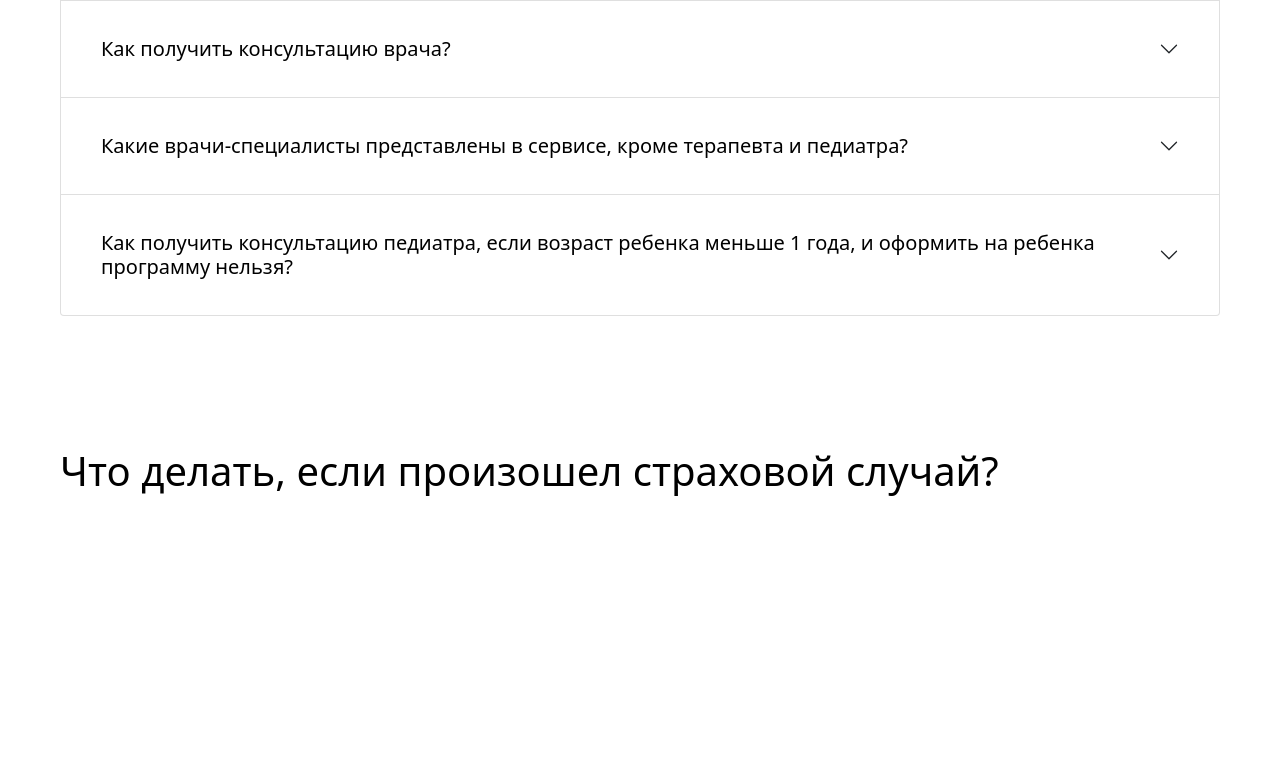
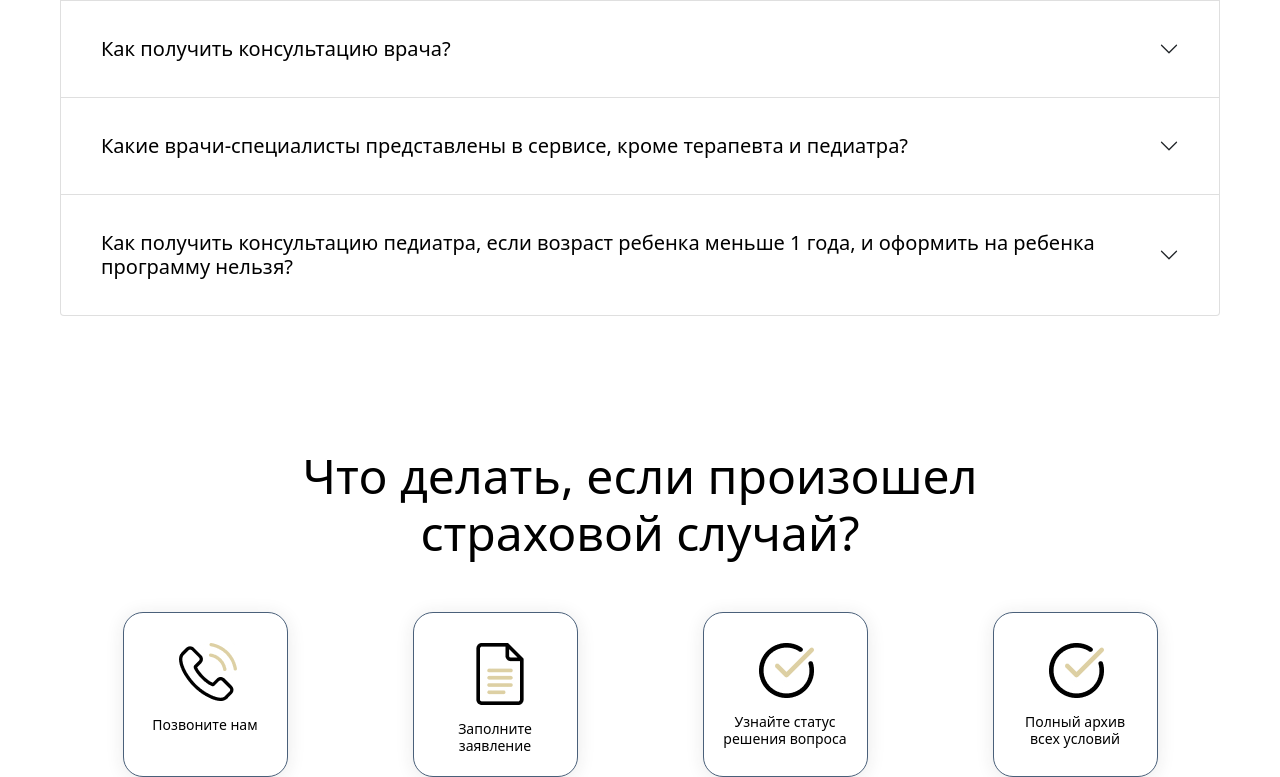
Before and after one commit to hungry-guerilla/---------, a website: page index.html in a window 1280 px wide. Shown: the part 4547-5324 px from the top of the page. Before the commit the page ends 5050 px from the top, so only its background shows below. Drawn offline with nearby package versions, Linux system fonts and the light colour scheme.

Commit message:
six__screen-cards

```diff
--- a/index.html
+++ b/index.html
@@ -356,14 +356,24 @@
             </div>
 
             <div class="six__screen">
-                <h1 class="six__screen-title">Что делать, если произошел страховой случай?</h1>
+                <h1 class="six__screen-title">Что делать, если произошел<br> страховой случай?</h1>
                 <div class="six__screen-cards">
                     <div class="six__screen-cards-item">
-
+                        <img src="./img/phone-call-2 1phn.jpg" class="six__screen-cards-item-img">
+                        <p class="six__screen-cards-item-descr">Позвоните нам</p>
                     </div>
-                    <div class="six__screen-cards-item"></div>
-                    <div class="six__screen-cards-item"></div>
-                    <div class="six__screen-cards-item"></div>
+                    <div class="six__screen-cards-item">
+                        <img src="./img/google-docs 1doc.jpg" class="six__screen-cards-item-img">
+                        <p class="six__screen-cards-item-descr">Заполните<br>заявление</p>
+                    </div>
+                    <div class="six__screen-cards-item">
+                        <img src="./img/comment 1galka.jpg" class="six__screen-cards-item-img">
+                        <p class="six__screen-cards-item-descr">Узнайте статус<br>решения вопроса</p>
+                    </div>
+                    <div class="six__screen-cards-item">
+                        <img src="./img/comment 1galka.jpg" class="six__screen-cards-item-img">
+                        <p class="six__screen-cards-item-descr">Полный архив<br>всех условий</p
+                    </div>
                 </div>
             </div>
         </div>
--- a/sass/style.scss
+++ b/sass/style.scss
@@ -481,3 +481,43 @@ body {
 }
 
 // ---------SIX__SCREEN----------
+
+.six__screen-title {
+    font-style: normal;
+    font-weight: 400;
+    font-size: 48px;
+    line-height: 57px;
+    text-align: center;
+    color: #000000;
+    padding-bottom: 43px;
+}
+.six__screen-cards {
+    display: flex;
+    justify-content: space-around;
+    align-items:center;
+    align-content: center;
+    .six__screen-cards-item {
+        width: 165px;
+        height: 165px;
+        background: #FFFFFF;
+        border: 1px solid #4A607A;
+        box-shadow: 0px 2px 18px rgba(41, 41, 41, 0.1);
+        border-radius: 20px;
+        img {
+            padding: 30px 55px 5px 55px ;
+            padding-bottom: 15px;
+        }
+        .six__screen-cards-item-descr {
+            font-style: normal;
+            font-weight: 400;
+            font-size: 14px;
+            line-height: 17px;
+            text-align: center;
+            color: #000000;
+        }
+        &:hover {
+            box-shadow: 0px 40px 40px 0px rgba(227, 128, 128, 0.958);
+
+        }
+    }
+}
```
Also changed, not shown: css/style.css, css/style.min.css, img/Group 73cart.jpg (added), img/comment 1galka.jpg (added), img/google-docs 1doc.jpg (added), img/phone-call-2 1phn.jpg (added), 3 other files.
